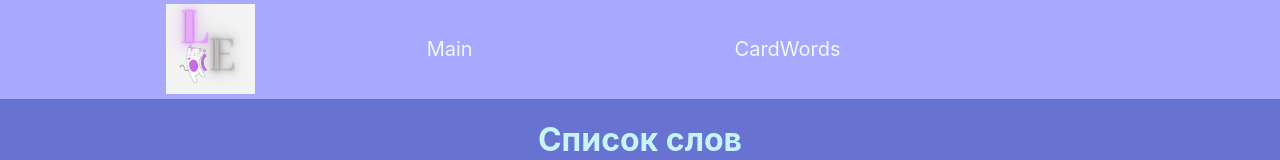
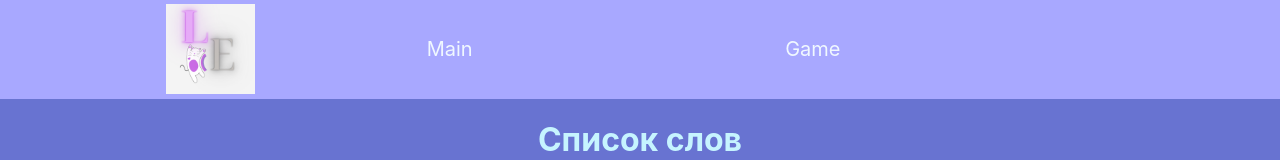
Before and after one commit to Nellyktv/learnWords, a React app: page / in a window 1280 px wide. Shown: the top 160 px of the page. Built offline with nearby package versions, Linux system fonts and the light colour scheme.

Commit message:
Update Header.jsx

```diff
--- a/src/components/Header/Header.jsx
+++ b/src/components/Header/Header.jsx
@@ -13,7 +13,7 @@ export default function Navigation() {
       <Link to="/"><img className={styles.logo} src={logo}  alt="logo" /></Link>
         <nav className={styles.navigation}>
               <Link to="/">Main</Link>
-              <Link to="/card">CardWords</Link>
+              <Link to="/game">Game</Link>
         </nav>
         </header>
         </>
```
